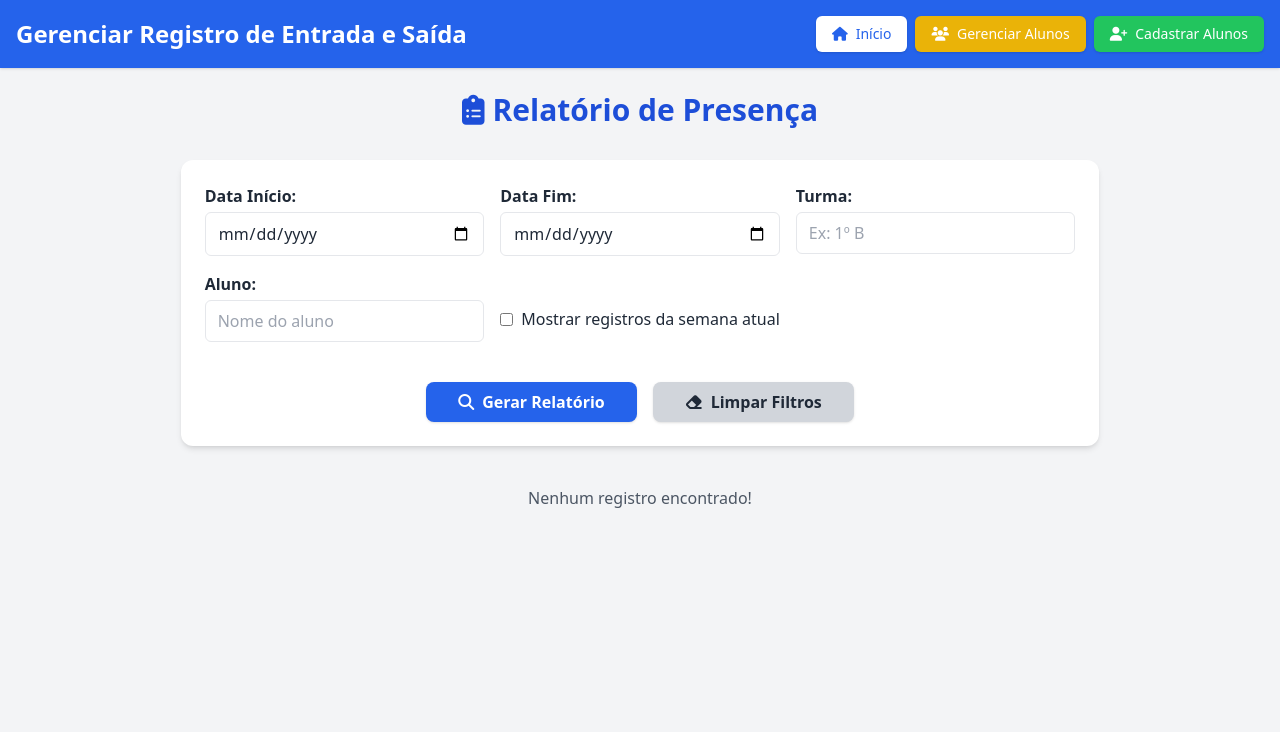
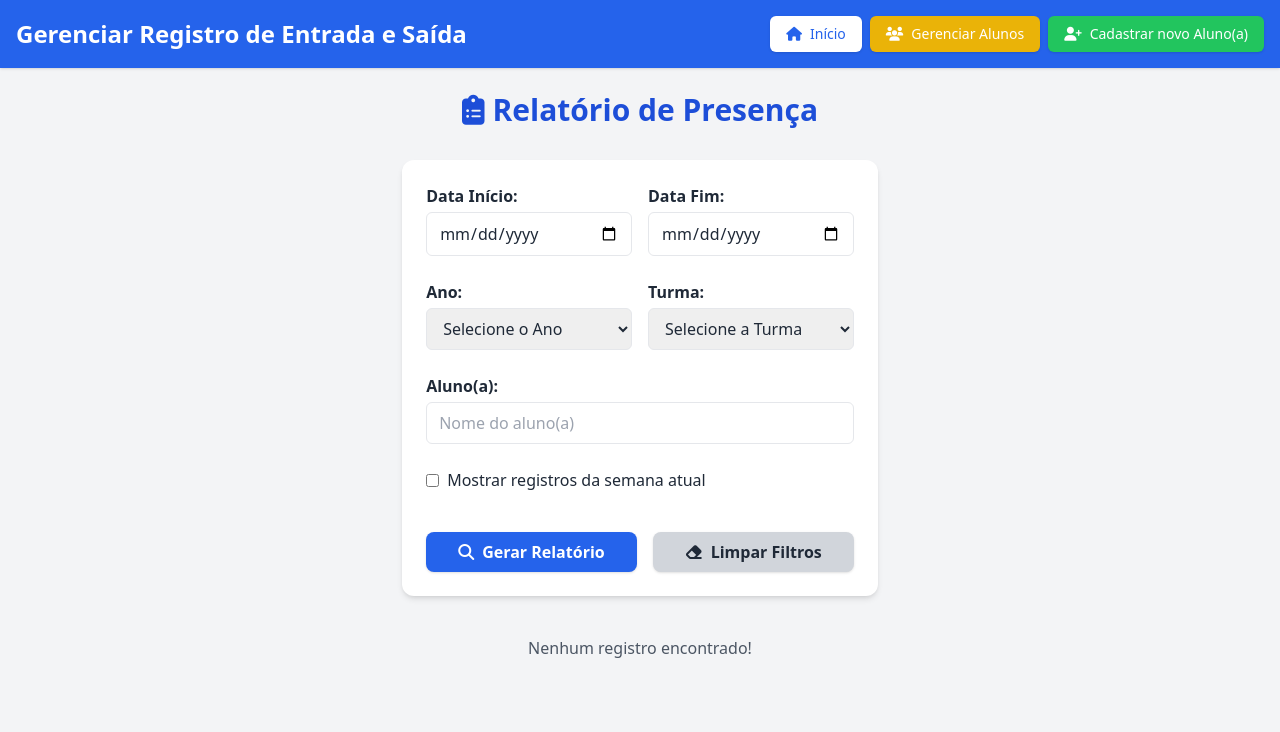
Before and after one commit to angelluzk/reconhecimento_facial, a Flask app: page /relatorios in a window 1280 px wide. Shown: the top 732 px of the page. Run offline with Flask 3, Linux system fonts and the light colour scheme; data that the repository does not hold is empty; some libraries are stand-ins or nearby versions.

Commit message:
Commit: Correções no filtro da pagina de relatórios

```diff
--- a/web/app.py
+++ b/web/app.py
@@ -9,21 +9,21 @@ from flask_socketio import SocketIO
 
 sys.path.append(os.path.abspath(os.path.join(os.path.dirname(__file__), '..')))
 
+from modulo1_reconhecimento.controle_tempo import obter_configuracao_tempo, atualizar_configuracao_tempo
+from modulo1_reconhecimento.crud_alunos import listar_alunos, atualizar_aluno, excluir_aluno
+from database.connection import get_db_connection
+from modulo1_reconhecimento.cadastro import processar_cadastro_web
+from modulo1_reconhecimento.stream import gerar_frames, recarregar_embeddings, iniciar_camera, liberar_camera
+from modulo1_reconhecimento.relatorios import gerar_relatorio_presenca, gerar_pdf, gerar_excel, gerar_txt
 from modulo1_reconhecimento.engine import carregar_face_model
-from modulo1_reconhecimento.relatorios import gerar_relatorio_presenca, gerar_pdf, gerar_excel, gerar_txt
-from modulo1_reconhecimento.stream import gerar_frames, recarregar_embeddings, iniciar_camera, liberar_camera
-from modulo1_reconhecimento.cadastro import processar_cadastro_web
-from database.connection import get_db_connection
-from modulo1_reconhecimento.crud_alunos import listar_alunos, atualizar_aluno, excluir_aluno
-
-from modulo1_reconhecimento.controle_tempo import obter_configuracao_tempo, atualizar_configuracao_tempo
 
 app = Flask(__name__)
 socketio = SocketIO(app, cors_allowed_origins="*", async_mode='threading')
 
 webcam_ativa = False
 BASE_DIR = os.path.abspath(os.path.join(os.path.dirname(__file__), ".."))
-FOTOS_ALUNOS_DIR = os.path.join(BASE_DIR, "modulo1_reconhecimento", "fotos_alunos")
+FOTOS_ALUNOS_DIR = os.path.join(
+    BASE_DIR, "modulo1_reconhecimento", "fotos_alunos")
 REQUIRED_DIRS = [
     "modulo1_reconhecimento/fotos_alunos",
     "modulo1_reconhecimento/embeddings_cache"
@@ -113,32 +113,55 @@ def relatorios():
     data_inicio = request.args.get('data_inicio', '')
     data_fim = request.args.get('data_fim', '')
     turno = request.args.get('turno', '')
+    ano = request.args.get('ano', '')
     turma = request.args.get('turma', '')
+    turma_completa = f"{ano} {turma}".strip() if ano and turma else ''
     aluno = request.args.get('aluno', '')
     semana_atual = request.args.get('semana_atual', '')
 
+    pagina = int(request.args.get('pagina', 1))
+    por_pagina = 15
     if semana_atual:
         hoje = date.today()
-        data_inicio = (hoje - timedelta(days=hoje.weekday())).strftime('%Y-%m-%d')
-        data_fim = (hoje + timedelta(days=6 - hoje.weekday())).strftime('%Y-%m-%d')
+        data_inicio = (hoje - timedelta(days=hoje.weekday())
+                       ).strftime('%Y-%m-%d')
+        data_fim = (hoje + timedelta(days=6 - hoje.weekday())
+                    ).strftime('%Y-%m-%d')
 
     try:
-        registros = gerar_relatorio_presenca(data_inicio, data_fim, turno, turma, aluno)
+        registros, total_paginas = gerar_relatorio_presenca(
+            data_inicio, data_fim, turno, turma_completa, aluno, pagina, por_pagina
+        )
     except Exception as e:
         print(f"❌ Erro ao gerar relatório: {e}")
         registros = []
+        total_paginas = 1
 
-    return render_template('relatorio.html', registros=registros)
+    return render_template(
+        'relatorio.html',
+        registros=registros,
+        pagina_atual=pagina,
+        total_paginas=total_paginas,
+        data_inicio=data_inicio,
+        data_fim=data_fim,
+        turno=turno,
+        turma=turma,
+        ano=ano,
+        aluno=aluno
+    )
 
 @app.route('/baixar_relatorio/<formato>')
 def baixar_relatorio(formato):
     data_inicio = request.args.get('data_inicio', '')
     data_fim = request.args.get('data_fim', '')
     turno = request.args.get('turno', 'Todos')
+    ano = request.args.get('ano', '')
     turma = request.args.get('turma', '')
+    turma_completa = f"{ano} {turma}".strip() if ano and turma else ''
     aluno = request.args.get('aluno', '')
 
-    registros = gerar_relatorio_presenca(data_inicio, data_fim, turno, turma, aluno)
+    registros = gerar_relatorio_presenca(
+        data_inicio, data_fim, turno, turma_completa, aluno)[0]
 
     formatos = {
         'pdf': ('application/pdf', gerar_pdf, 'pdf'),
@@ -157,6 +180,7 @@ def baixar_relatorio(formato):
 @app.route('/cadastro')
 def cadastro():
     return render_template('cadastro.html')
+
 
 @app.route('/alunos')
 def alunos():
@@ -253,4 +277,5 @@ def abrir_navegador():
 
 if __name__ == '__main__':
     threading.Thread(target=abrir_navegador).start()
-    socketio.run(app, host='0.0.0.0', port=5000, debug=True, use_reloader=False)
+    socketio.run(app, host='0.0.0.0', port=5000,
+                 debug=True, use_reloader=False)
--- a/web/static/js/relatorio.js
+++ b/web/static/js/relatorio.js
@@ -1,4 +1,8 @@
+// Função que mostra o modal com os detalhes de presença do aluno ao clicar em um item da lista.
 function mostrarDetalhesComDataset(el) {
+    // Verifica se o modal existe na página.
+  if (document.getElementById('modal')) {
+    // Preenche os campos do modal com os dados armazenados nos atributos data-* do elemento clicado.
     document.getElementById('modalAluno').textContent = el.dataset.aluno;
     document.getElementById('modalTurma').textContent = el.dataset.turma;
     document.getElementById('modalTurno').textContent = el.dataset.turno;
@@ -6,15 +10,20 @@ function mostrarDetalhesComDataset(el) {
     document.getElementById('modalEntrada').textContent = el.dataset.entrada;
     document.getElementById('modalSaida').textContent = el.dataset.saida;
     document.getElementById('modalDuracao').textContent = el.dataset.duracao;
+
+    // Exibe o modal trocando as classes (usando Tailwind: "hidden" → invisível, "flex" → visível).
     document.getElementById('modal').classList.remove('hidden');
     document.getElementById('modal').classList.add('flex');
   }
+}
 
+// Função para fechar o modal ocultando ele (troca classe "flex" por "hidden").
 function fecharModal() {
   document.getElementById('modal').classList.remove('flex');
   document.getElementById('modal').classList.add('hidden');
 }
 
+// Permite fechar o modal pressionando a tecla ESC no teclado.
 document.addEventListener('keydown', (e) => {
   if (e.key === 'Escape') fecharModal();
 });
--- a/web/templates/cadastro.html
+++ b/web/templates/cadastro.html
@@ -29,7 +29,7 @@
         </a>
         <a href="{{ url_for('alunos') }}"
           class="bg-yellow-500 text-white px-4 py-2 rounded-md shadow hover:bg-yellow-600 transition text-sm font-medium">
-          <i class="fas fa-users mr-2"></i>Gerenciar Alunos
+          <i class="fas fa-users mr-2"></i>Cadastrar novo Aluno(a)
         </a>
       </div>
     </div>
--- a/web/templates/index.html
+++ b/web/templates/index.html
@@ -18,7 +18,7 @@
   <header class="bg-blue-600 text-white py-4 shadow">
     <div class="container mx-auto px-4 flex flex-col sm:flex-row justify-between items-center gap-4">
       <h1 class="text-xl md:text-2xl font-semibold text-center sm:text-left">Reconhecimento Facial - Controle de Entrada
-        e Saída
+        e Saída de Alunos
       </h1>
       <div class="flex gap-2">
         <a href="{{ url_for('relatorios') }}"
--- a/web/templates/relatorio.html
+++ b/web/templates/relatorio.html
@@ -17,15 +17,16 @@
       <h1 class="text-xl md:text-2xl font-semibold text-center sm:text-left">Gerenciar Registro de Entrada e Saída</h1>
       <div class="flex gap-2">
         <a href="{{ url_for('index') }}"
-        class="bg-white text-blue-600 px-4 py-2 rounded-md shadow hover:bg-gray-100 transition text-sm font-medium">
-        <i class="fas fa-home mr-2"></i>Início
+          class="bg-white text-blue-600 px-4 py-2 rounded-md shadow hover:bg-gray-100 transition text-sm font-medium">
+          <i class="fas fa-home mr-2"></i>Início
         </a>
         <a href="{{ url_for('alunos') }}"
           class="bg-yellow-500 text-white px-4 py-2 rounded-md shadow hover:bg-yellow-600 transition text-sm font-medium">
           <i class="fas fa-users mr-2"></i>Gerenciar Alunos
         </a>
-        <a href="{{ url_for('cadastro') }}" class="bg-green-500 text-white px-4 py-2 rounded-md shadow hover:bg-green-600 transition text-sm font-medium">
-          <i class="fas fa-user-plus mr-2"></i>Cadastrar Alunos
+        <a href="{{ url_for('cadastro') }}"
+          class="bg-green-500 text-white px-4 py-2 rounded-md shadow hover:bg-green-600 transition text-sm font-medium">
+          <i class="fas fa-user-plus mr-2"></i>Cadastrar novo Aluno(a)
         </a>
       </div>
     </div>
@@ -38,7 +39,8 @@
     </h2>
 
     <form method="get" class="bg-white p-6 rounded-xl shadow-md space-y-6">
-      <div class="grid md:grid-cols-2 lg:grid-cols-3 gap-4">
+
+      <div class="grid grid-cols-1 md:grid-cols-2 gap-4">
         <div>
           <label class="font-semibold block mb-1">Data Início:</label>
           <input type="date" name="data_inicio" value="{{ request.args.get('data_inicio', '') }}"
@@ -52,34 +54,43 @@
             placeholder="Selecione a data"
             class="w-full border px-3 py-2 rounded-md focus:ring focus:border-blue-400" />
         </div>
+      </div>
 
-        <!--<div>
-          <label class="font-semibold block mb-1">Turno:</label>
-          <select name="turno" class="w-full border px-3 py-2 rounded-md focus:ring focus:border-blue-400">
-            <option value="">Todos</option>
-            <option value="Manhã" {% if request.args.get('turno')=='Manhã' %}selected{% endif %}>Manhã</option>
-            <option value="Tarde" {% if request.args.get('turno')=='Tarde' %}selected{% endif %}>Tarde</option>
-            <option value="Integral" {% if request.args.get('turno')=='Integral' %}selected{% endif %}>Integral</option>
+      <div class="grid grid-cols-1 md:grid-cols-2 gap-4">
+        <div>
+          <label class="font-semibold block mb-1">Ano:</label>
+          <select name="ano" class="w-full border px-3 py-2 rounded-md focus:ring focus:border-blue-400">
+            <option value="">Selecione o Ano</option>
+            <option value="1º" {% if request.args.get('ano')=='1º' %}selected{% endif %}>1º Ano</option>
+            <option value="2º" {% if request.args.get('ano')=='2º' %}selected{% endif %}>2º Ano</option>
+            <option value="3º" {% if request.args.get('ano')=='3º' %}selected{% endif %}>3º Ano</option>
           </select>
-        </div>-->
+        </div>
 
         <div>
           <label class="font-semibold block mb-1">Turma:</label>
-          <input type="text" name="turma" placeholder="Ex: 1º B" value="{{ request.args.get('turma', '') }}"
-            class="w-full border px-3 py-2 rounded-md focus:ring focus:border-blue-400" />
+          <select name="turma" class="w-full border px-3 py-2 rounded-md focus:ring focus:border-blue-400">
+            <option value="">Selecione a Turma</option>
+            <option value="A" {% if request.args.get('turma')=='A' %}selected{% endif %}>A</option>
+            <option value="B" {% if request.args.get('turma')=='B' %}selected{% endif %}>B</option>
+            <option value="C" {% if request.args.get('turma')=='C' %}selected{% endif %}>C</option>
+            <option value="D" {% if request.args.get('turma')=='D' %}selected{% endif %}>D</option>
+            <option value="E" {% if request.args.get('turma')=='E' %}selected{% endif %}>E</option>
+            <option value="F" {% if request.args.get('turma')=='F' %}selected{% endif %}>F</option>
+          </select>
         </div>
+      </div>
 
-        <div>
-          <label class="font-semibold block mb-1">Aluno:</label>
-          <input type="text" name="aluno" placeholder="Nome do aluno" value="{{ request.args.get('aluno', '') }}"
-            class="w-full border px-3 py-2 rounded-md focus:ring focus:border-blue-400" />
-        </div>
+      <div>
+        <label class="font-semibold block mb-1">Aluno(a):</label>
+        <input type="text" name="aluno" placeholder="Nome do aluno(a)" value="{{ request.args.get('aluno', '') }}"
+          class="w-full border px-3 py-2 rounded-md focus:ring focus:border-blue-400" />
+      </div>
 
-        <div class="flex items-center space-x-2 pt-6">
-          <input type="checkbox" name="semana_atual" value="1" id="semana_atual" class="accent-blue-600" {% if
-            request.args.get('semana_atual') %}checked{% endif %}>
-          <label for="semana_atual" class="font-medium">Mostrar registros da semana atual</label>
-        </div>
+      <div class="flex items-center space-x-2">
+        <input type="checkbox" name="semana_atual" value="1" id="semana_atual" class="accent-blue-600" {% if
+          request.args.get('semana_atual') %}checked{% endif %}>
+        <label for="semana_atual" class="font-medium">Mostrar registros da semana atual</label>
       </div>
 
       <div class="text-center flex flex-wrap justify-center gap-4 pt-4">
@@ -100,7 +111,7 @@
       <table class="min-w-full bg-white rounded-xl shadow">
         <thead class="bg-blue-100 text-blue-800">
           <tr>
-            <th class="py-3 px-4 text-left font-semibold">Aluno</th>
+            <th class="py-3 px-4 text-left font-semibold">Aluno(a)</th>
             <th class="py-3 px-4 text-left font-semibold">Turma</th>
             <th class="py-3 px-4 text-left font-semibold">Turno</th>
             <th class="py-3 px-4 text-left font-semibold">Data</th>
@@ -114,13 +125,13 @@
           <tr class="border-t hover:bg-gray-50 cursor-pointer active:ring-2 active:ring-blue-300"
             data-aluno="{{ registro['aluno'] }}" data-turma="{{ registro['turma'] }}"
             data-turno="{{ registro['turno'] }}"
-            data-data="{{ registro['data'].strftime('%d/%m/%Y') if registro['data'] else '' }}"
+            data-data="{{ registro['data']|datetimeformat('%d/%m/%Y') if registro['data'] else '' }}"
             data-entrada="{{ registro['horario_entrada'] or '-' }}" data-saida="{{ registro['horario_saida'] or '-' }}"
             data-duracao="{{ registro['duracao'] }}" onclick="mostrarDetalhesComDataset(this)">
             <td class="py-2 px-4">{{ registro['aluno'] }}</td>
             <td class="py-2 px-4">{{ registro['turma'] }}</td>
             <td class="py-2 px-4">{{ registro['turno'] }}</td>
-            <td class="py-2 px-4">{{ registro['data'].strftime('%d/%m/%Y') if registro['data'] }}</td>
+            <td class="py-2 px-4">{{ registro['data']|datetimeformat('%d/%m/%Y') if registro['data'] }}</td>
             <td class="py-2 px-4">{{ registro['horario_entrada'] or '-' }}</td>
             <td class="py-2 px-4">{{ registro['horario_saida'] or '-' }}</td>
             <td class="py-2 px-4">{{ registro['duracao'] }}</td>
@@ -128,6 +139,35 @@
           {% endfor %}
         </tbody>
       </table>
+    </div>
+
+    <div class="flex justify-center items-center gap-4 mt-6">
+      {% if pagina_atual > 1 %}
+      <a href="{{ url_for('relatorios', pagina=pagina_atual-1,
+      data_inicio=request.args.get('data_inicio'),
+      data_fim=request.args.get('data_fim'),
+      turno=request.args.get('turno'),
+      ano=request.args.get('ano'),
+      turma=request.args.get('turma'),
+      aluno=request.args.get('aluno')) }}" class="bg-blue-600 hover:bg-blue-700 text-white py-2 px-4 rounded-md">
+        Página Anterior
+      </a>
+      {% endif %}
+
+      <span class="py-2 px-4 text-gray-700">
+        Página {{ pagina_atual }} de {{ total_paginas }}
+      </span>
+
+      {% if pagina_atual < total_paginas %} <a href="{{ url_for('relatorios', pagina=pagina_atual+1,
+      data_inicio=request.args.get('data_inicio'),
+      data_fim=request.args.get('data_fim'),
+      turno=request.args.get('turno'),
+      ano=request.args.get('ano'),
+      turma=request.args.get('turma'),
+      aluno=request.args.get('aluno')) }}" class="bg-blue-600 hover:bg-blue-700 text-white py-2 px-4 rounded-md">
+        Próxima
+        </a>
+        {% endif %}
     </div>
 
     <div class="text-center mt-10">
@@ -158,6 +198,25 @@
     {% endif %}
   </div>
 
+  <div id="modal" class="hidden fixed inset-0 flex items-center justify-center bg-black bg-opacity-50">
+    <div class="bg-white rounded-lg p-6 max-w-md w-full">
+      <h3 class="text-lg font-bold mb-4">Detalhes do Aluno</h3>
+      <div>
+        <p><strong>Aluno:</strong> <span id="modalAluno"></span></p>
+        <p><strong>Turma:</strong> <span id="modalTurma"></span></p>
+        <p><strong>Turno:</strong> <span id="modalTurno"></span></p>
+        <p><strong>Data:</strong> <span id="modalData"></span></p>
+        <p><strong>Entrada:</strong> <span id="modalEntrada"></span></p>
+        <p><strong>Saída:</strong> <span id="modalSaida"></span></p>
+        <p><strong>Duração:</strong> <span id="modalDuracao"></span></p>
+      </div>
+      <div class="mt-4 flex justify-end">
+        <button onclick="fecharModal()"
+          class="bg-red-600 hover:bg-red-700 text-white px-4 py-2 rounded-lg">Fechar</button>
+      </div>
+    </div>
+  </div>
+
   <footer class="bg-white text-center text-sm text-gray-500 py-4 border-t">
     &copy; <span id="anoAtual">2025</span> Sistema Escolar com Reconhecimento Facial
   </footer>
```
Also changed, not shown: modulo1_reconhecimento/relatorios.py (+45 -31 lines), README.md. Lines whose indentation alone changed are shown as unchanged.
